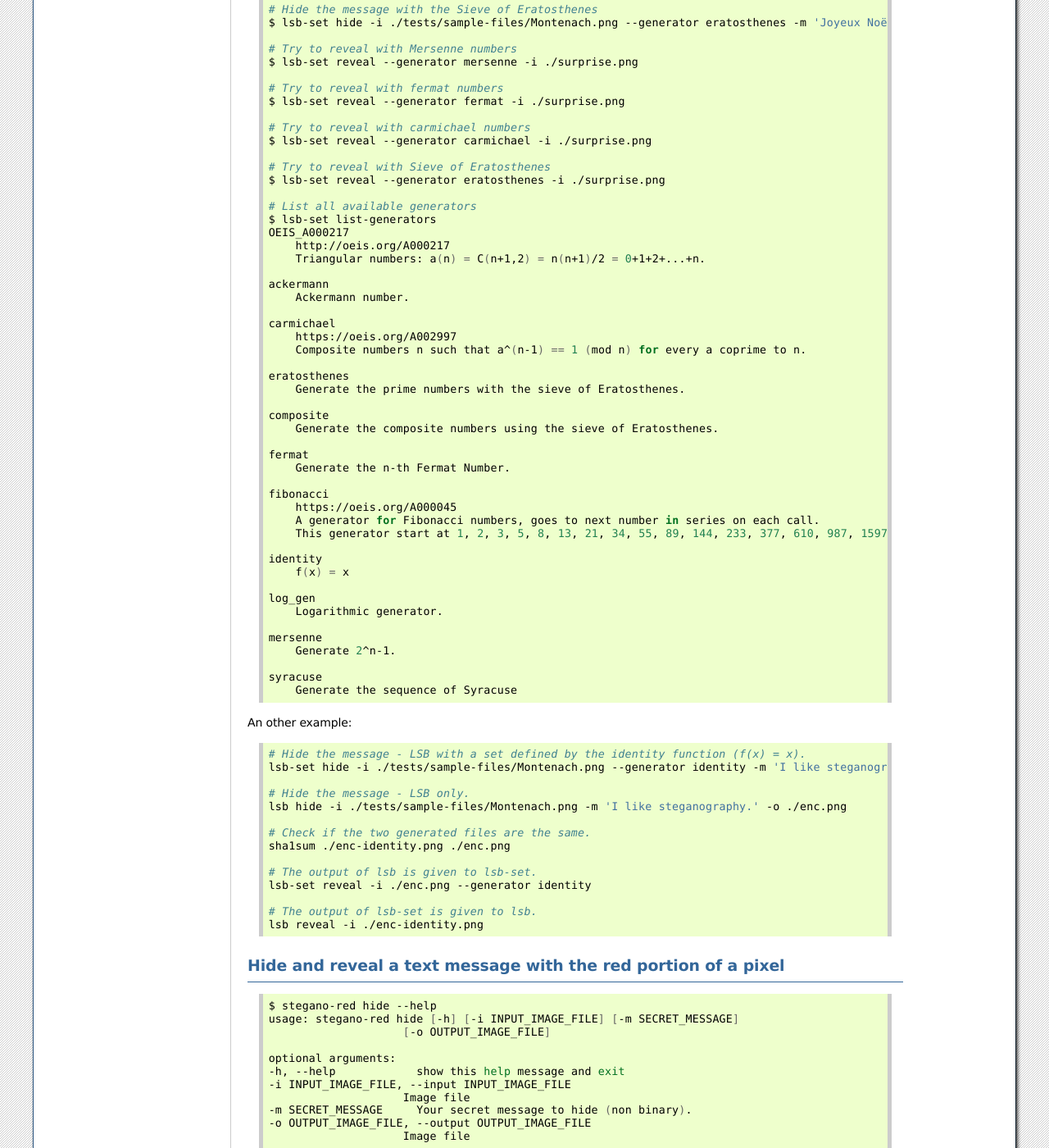
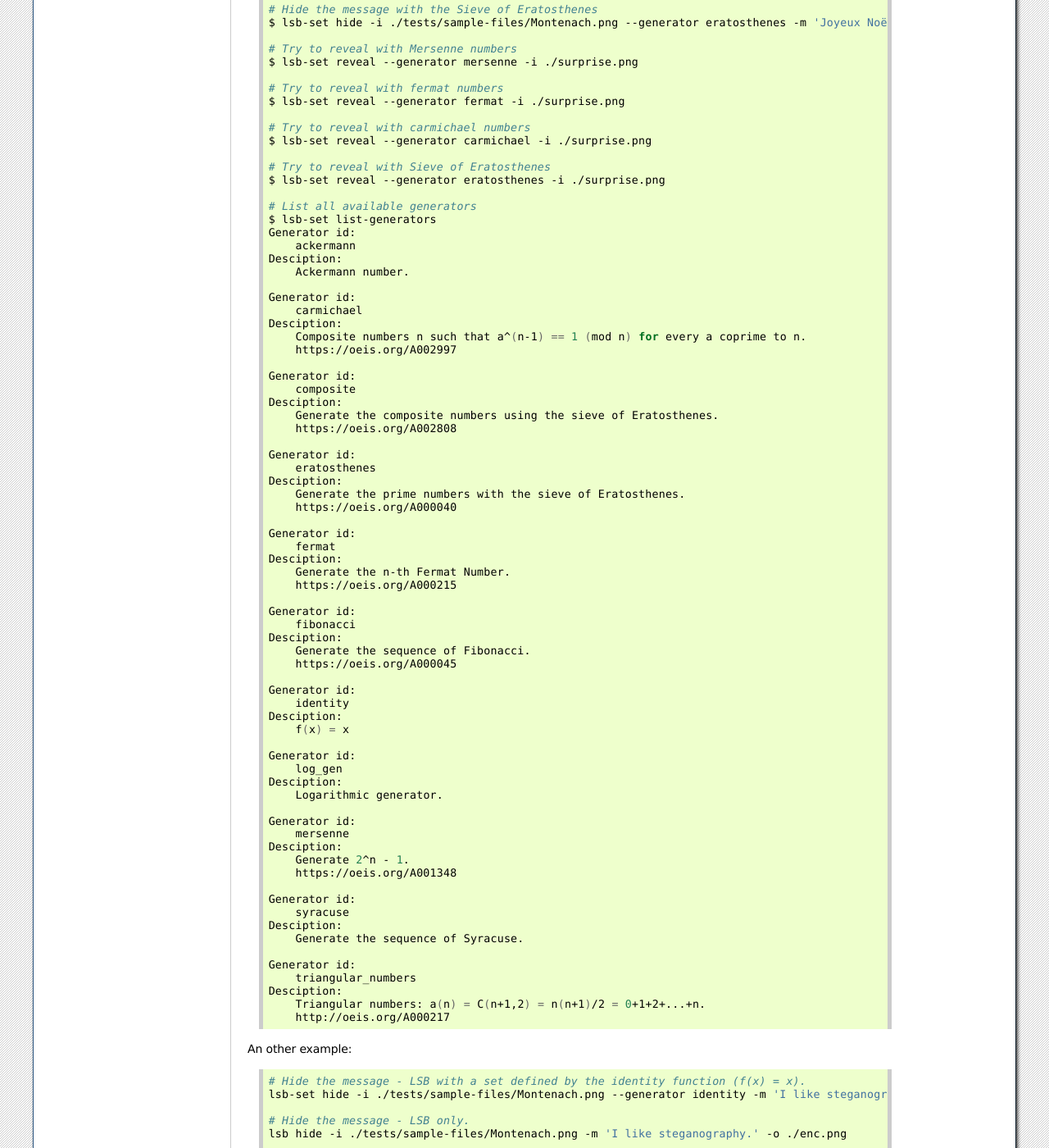
Before and after one commit to cedricbonhomme/Stegano, a Sphinx documentation site: the page built from docs/software.rst, in a window 1280 px wide and 1400 px high, scrolled down 1094 px. Shown: the whole window at 82% size. Built offline with Sphinx 7.4.7, drawn with Linux system fonts in a browser that asks for light colours; some of the changed text lies outside the part shown.

```diff
--- a/docs/conf.py
+++ b/docs/conf.py
@@ -50,7 +50,7 @@ copyright = u'2012-2017, Cédric Bonhomme'
 # The short X.Y version.
 version = '0.6'
 # The full version, including alpha/beta/rc tags.
-release = '0.6.8'
+release = '0.6.9'
 
 # The language for content autogenerated by Sphinx. Refer to documentation
 # for a list of supported languages.
--- a/docs/software.rst
+++ b/docs/software.rst
@@ -90,42 +90,67 @@ Sets are used in order to select the pixels where the message will be hidden.
 
     # List all available generators
     $ lsb-set list-generators
-    OEIS_A000217
-        http://oeis.org/A000217
-        Triangular numbers: a(n) = C(n+1,2) = n(n+1)/2 = 0+1+2+...+n.
-
-    ackermann
+    Generator id:
+        ackermann
+    Desciption:
         Ackermann number.
 
-    carmichael
+    Generator id:
+        carmichael
+    Desciption:
+        Composite numbers n such that a^(n-1) == 1 (mod n) for every a coprime to n.
         https://oeis.org/A002997
-        Composite numbers n such that a^(n-1) == 1 (mod n) for every a coprime to n.
 
-    eratosthenes
+    Generator id:
+        composite
+    Desciption:
+        Generate the composite numbers using the sieve of Eratosthenes.
+        https://oeis.org/A002808
+
+    Generator id:
+        eratosthenes
+    Desciption:
         Generate the prime numbers with the sieve of Eratosthenes.
+        https://oeis.org/A000040
 
-    composite
-        Generate the composite numbers using the sieve of Eratosthenes.
+    Generator id:
+        fermat
+    Desciption:
+        Generate the n-th Fermat Number.
+        https://oeis.org/A000215
 
-    fermat
-        Generate the n-th Fermat Number.
+    Generator id:
+        fibonacci
+    Desciption:
+        Generate the sequence of Fibonacci.
+        https://oeis.org/A000045
 
-    fibonacci
-        https://oeis.org/A000045
-        A generator for Fibonacci numbers, goes to next number in series on each call.
-        This generator start at 1, 2, 3, 5, 8, 13, 21, 34, 55, 89, 144, 233, 377, 610, 987, 1597, 2584, 4181, 6765, 10946, ...
-
-    identity
+    Generator id:
+        identity
+    Desciption:
         f(x) = x
 
-    log_gen
+    Generator id:
+        log_gen
+    Desciption:
         Logarithmic generator.
 
-    mersenne
-        Generate 2^n-1.
+    Generator id:
+        mersenne
+    Desciption:
+        Generate 2^n - 1.
+        https://oeis.org/A001348
 
-    syracuse
-        Generate the sequence of Syracuse
+    Generator id:
+        syracuse
+    Desciption:
+        Generate the sequence of Syracuse.
+
+    Generator id:
+        triangular_numbers
+    Desciption:
+        Triangular numbers: a(n) = C(n+1,2) = n(n+1)/2 = 0+1+2+...+n.
+        http://oeis.org/A000217
 
 
 An other example:
```
Also changed, not shown: CHANGELOG.rst (+8 -0 lines), setup.py (+11 -9 lines).
